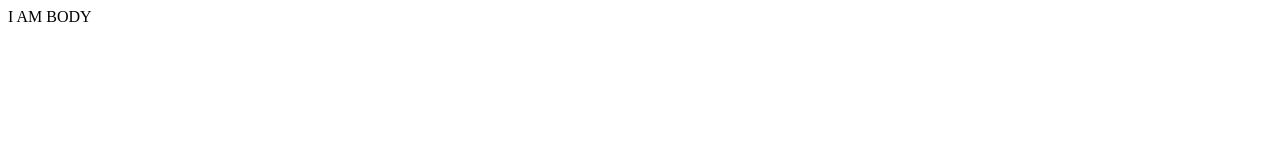
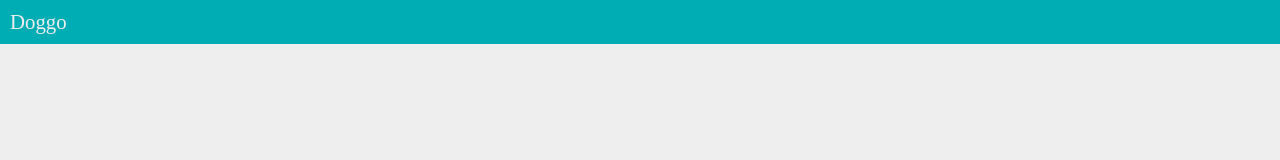
Before and after one commit to ajaythapliyal/doggo, a plain HTML site: page index.html in a window 1280 px wide. Drawn offline with Linux system fonts and the light colour scheme.

Commit message:
header and color pallete

```diff
--- a/index.html
+++ b/index.html
@@ -4,10 +4,10 @@
     <meta charset='utf-8'>
     <title>Doggo</title>
     <meta name='viewport' content='width=device-width, initial-scale=1'>
-    <!-- <link rel='stylesheet' type='text/css' media='screen' href='main.css'>
-    <script src='main.js'></script> -->
+    <link rel='stylesheet' type='text/css' media='screen' href='main.css'>
+    <!-- <script src='main.js'></script> -->
 </head>
 <body>
-    I AM BODY
+    <header>Doggo</header>
 </body>
 </html>
--- /dev/null
+++ b/main.css
@@ -0,0 +1,30 @@
+*{
+    margin: 0;
+    padding: 0;
+}
+
+html, body{
+    min-height: 100vh;
+}
+
+:root{
+    --black : #222831;
+    --grey: #393E46;
+    --teal: #00ADB5;
+    --white: #EEEEEE;
+}
+
+body{
+    background-color: var(--white);
+}
+
+header{
+    min-width: 100vw;
+    background-color: var(--teal);
+    color: var(--white);
+    /* height: 3em; */
+    font-size: 1.3rem;
+    padding-top: 10px;
+    padding-bottom: 10px;
+    padding-left: 10px;
+}
```
